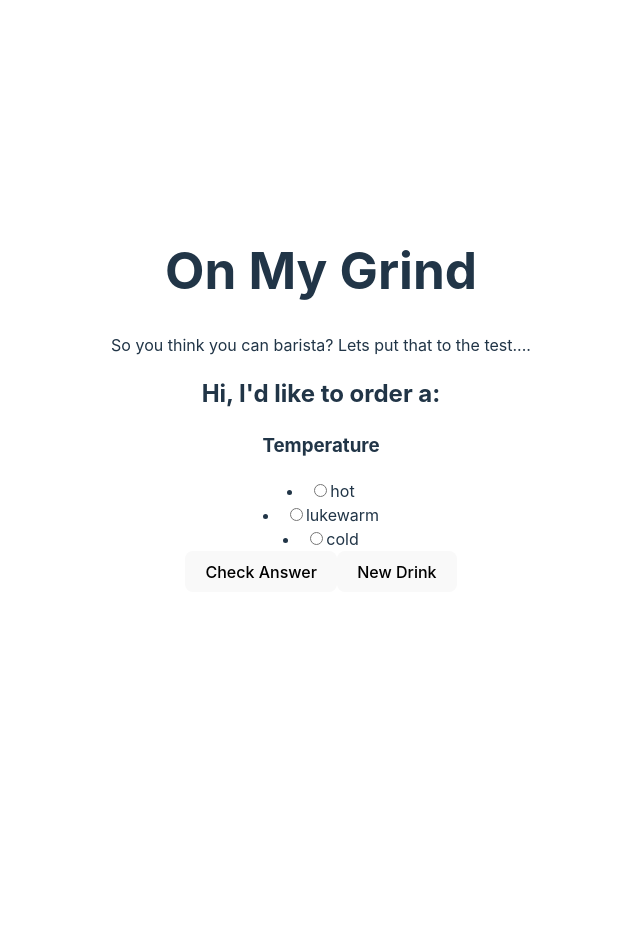
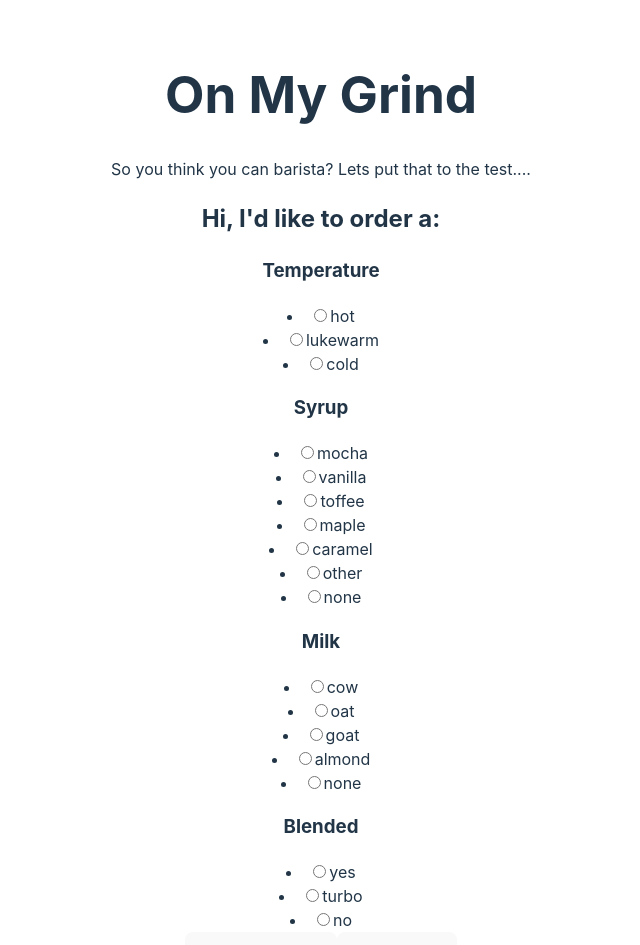
Before and after one commit to Llynoirx/barista-form, a React (Vite) app: page / in a window 1280 px wide. Shown: the top 945 px of the page, without its empty margins (319-959 px from the left). Before the commit the page ends 800 px from the top, so only its background shows below. Built offline with nearby package versions, Linux system fonts and the light colour scheme.

Commit message:
checkpoint 2 done

```diff
--- a/src/Components/BaristaForm.jsx
+++ b/src/Components/BaristaForm.jsx
@@ -30,9 +30,9 @@
         <h2>Hi, I'd like to order a:</h2>
         <form>
             <h3>Temperature</h3>
-                <div className="answer-space" >
-                    {inputs["temperature"]}
-                </div>
+            <div className="answer-space" >
+                {inputs["temperature"]}
+            </div>
             <RecipeChoices
                 handleChange={(e) => setInputs((prevState) => ({
                     ...prevState,
@@ -41,6 +41,48 @@
                 label="temperature"
                 choices={ingredients["temperature"]}
                 checked={inputs["temperature"]}
+            />
+
+            <h3>Syrup</h3>
+            <div className="answer-space" >
+                {inputs["syrup"]}
+            </div>
+            <RecipeChoices
+                handleChange={(e) => setInputs((prevState) => ({
+                    ...prevState,
+                    [e.target.name]: e.target.value,
+                }))}
+                label="syrup"
+                choices={ingredients["syrup"]}
+                checked={inputs["syrup"]}
+            />
+
+            <h3>Milk</h3>
+            <div className="answer-space" >
+                {inputs["milk"]}
+            </div>
+            <RecipeChoices
+                handleChange={(e) => setInputs((prevState) => ({
+                    ...prevState,
+                    [e.target.name]: e.target.value,
+                }))}
+                label="milk"
+                choices={ingredients["milk"]}
+                checked={inputs["milk"]}
+            />
+
+            <h3>Blended</h3>
+            <div className="answer-space" >
+                {inputs["blended"]}
+            </div>
+            <RecipeChoices
+                handleChange={(e) => setInputs((prevState) => ({
+                    ...prevState,
+                    [e.target.name]: e.target.value,
+                }))}
+                label="blended"
+                choices={ingredients["blended"]}
+                checked={inputs["blended"]}
             />
         </form>
         <button className="button submit"
```
